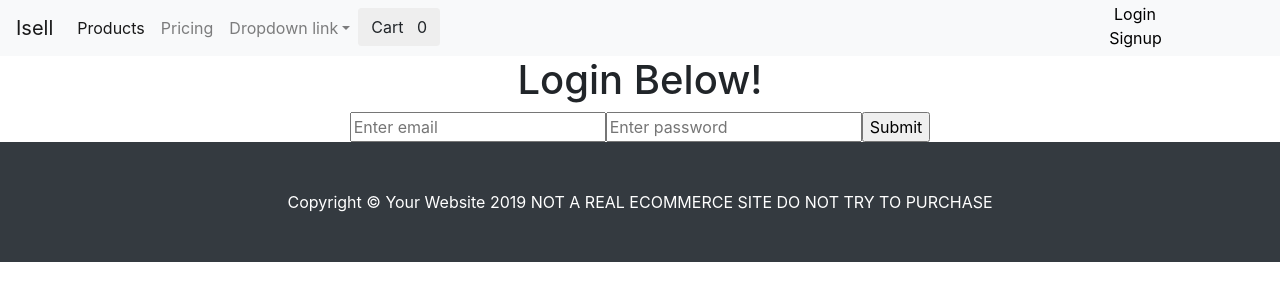
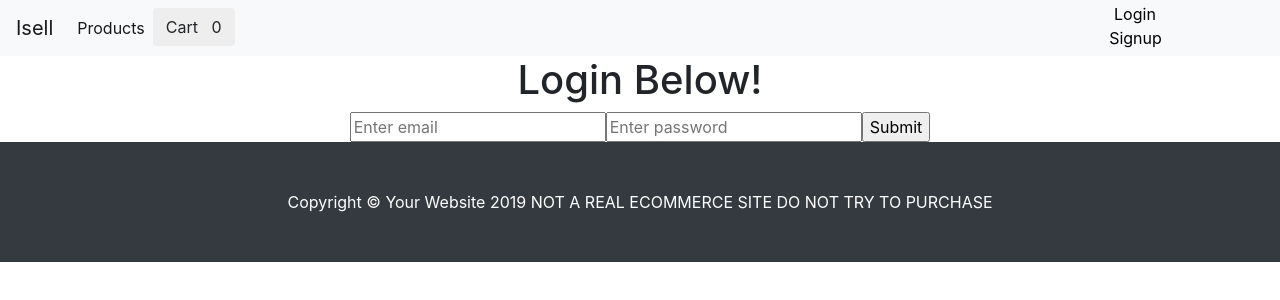
Before and after one commit to jaybenaim/isell, a React (Create React App) app: page /isell/login in a window 1280 px wide. Shown: the top 300 px of the page. Built offline with nearby package versions, Linux system fonts and the light colour scheme; no server answers; what react-stripe-elements would draw is missing.

Commit message:
remove unnecesary nav buttons

```diff
--- a/src/components/Nav/Nav.js
+++ b/src/components/Nav/Nav.js
@@ -72,11 +72,11 @@ class Nav extends Component {
                 </Link>
               </li>
               <li className="nav-item">
-                <a className="nav-link" href="/">
+                {/* <a className="nav-link" href="/">
                   Pricing
-                </a>
+                </a> */}
               </li>
-              <li className="nav-item dropdown">
+              {/* <li className="nav-item dropdown">
                 <a
                   className="nav-link dropdown-toggle"
                   href="/"
@@ -102,6 +102,7 @@ class Nav extends Component {
                   </a>
                 </div>
               </li>
+              */}
               <li data-toggle="collapse" data-target="#navbarNavDropdown">
                 <button
                   className="cart-btn btn cart-btn-2"
--- a/src/redux/actions.js
+++ b/src/redux/actions.js
@@ -32,7 +32,6 @@ export const addItem = (qty, item) => {
 };
 
 export const removeItem = data => {
-  console.log(data);
   const { products } = data;
   return {
     type: REMOVE_ITEM,
```
